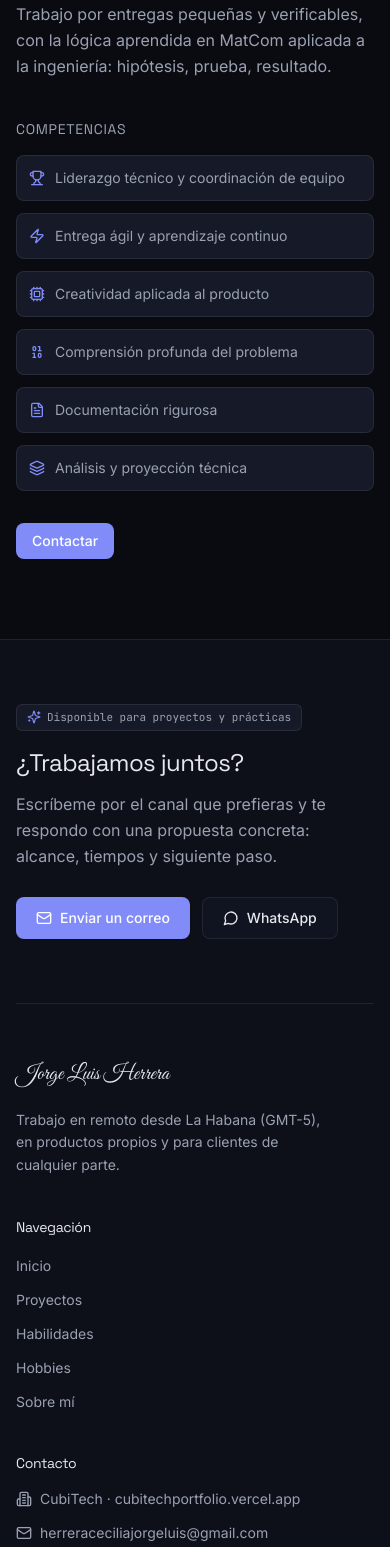
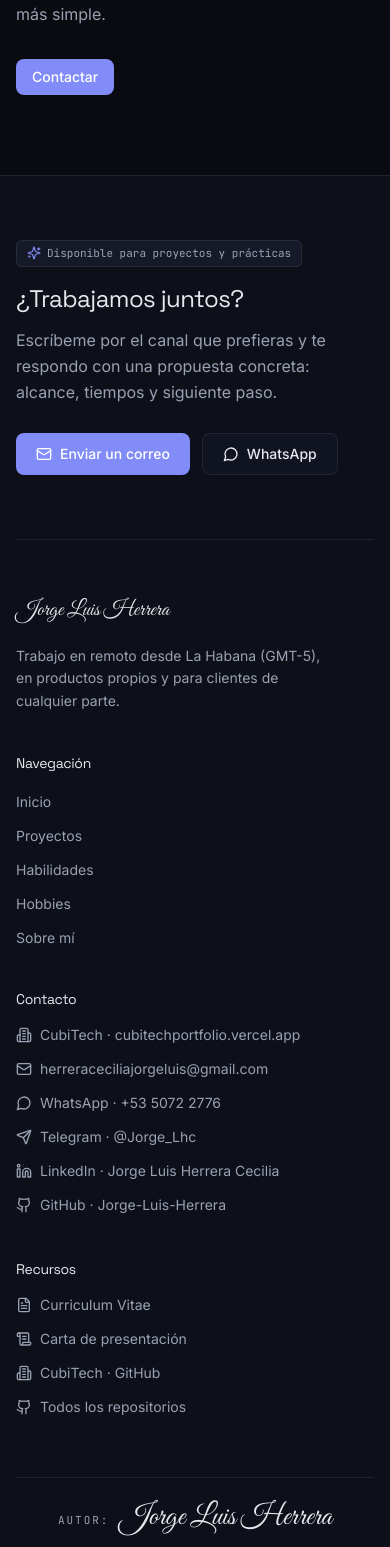
Before and after one commit to Jorge-Luis-Herrera/Porfolio, a React (Vite) app: page / in a window 390 px wide. Shown: the part 6792-8339 px from the top of the page. Built offline with nearby package versions, Linux system fonts and the light colour scheme.

Commit message:
Reescribe Sobre mi sin repetir ideas, quita Competencias y pone Autor en el pie

```diff
--- a/src/components/sections/AboutSection.tsx
+++ b/src/components/sections/AboutSection.tsx
@@ -1,20 +1,10 @@
 import { motion } from 'framer-motion';
-import { Trophy, Zap, Cpu, Binary, FileText, Layers } from 'lucide-react';
 import { useLanguage } from '../../context/LanguageContext';
 import { BlurText } from '../ui/BlurText';
 import profileImg from '../../assets/profile.jpg';
 
 export const AboutSection = () => {
     const { t } = useLanguage();
-
-    const softSkills = [
-        { label: t('about.soft.leadership'), icon: Trophy },
-        { label: t('about.soft.speed'), icon: Zap },
-        { label: t('about.soft.creativity'), icon: Cpu },
-        { label: t('about.soft.understanding'), icon: Binary },
-        { label: t('about.soft.docs'), icon: FileText },
-        { label: t('about.soft.predictions'), icon: Layers },
-    ];
 
     return (
         <section id="about" className="scroll-mt-20 py-20 sm:py-28 border-t border-line">
@@ -38,25 +28,6 @@ export const AboutSection = () => {
                             <p>{t('about.p2')}</p>
                         </div>
 
-                        <h3 className="mt-10 mb-4 font-display text-sm uppercase tracking-wider text-muted">
-                            {t('about.soft.title')}
-                        </h3>
-                        <ul className="grid sm:grid-cols-2 lg:grid-cols-3 gap-3">
-                            {softSkills.map((s, i) => (
-                                <motion.li
-                                    key={s.label}
-                                    initial={{ opacity: 0, y: 8 }}
-                                    whileInView={{ opacity: 1, y: 0 }}
-                                    viewport={{ once: true }}
-                                    transition={{ delay: i * 0.05 }}
-                                    className="flex items-start gap-2.5 p-3 rounded-lg bg-surface-2 border border-line text-sm text-muted"
-                                >
-                                    <s.icon className="w-4 h-4 text-accent shrink-0 mt-0.5" />
-                                    <span>{s.label}</span>
-                                </motion.li>
-                            ))}
-                        </ul>
-
                         <div className="mt-8 flex flex-wrap gap-3">
                             <a
                                 href="#contact"
--- a/src/components/sections/Footer.tsx
+++ b/src/components/sections/Footer.tsx
@@ -185,8 +185,13 @@ export const Footer = () => {
 
                 {/* Bottom bar */}
                 <div className="py-6 border-t border-line flex flex-col sm:flex-row items-center justify-between gap-4">
-                    <p className="font-signature text-3xl leading-none text-ink sm:text-[2.1rem]">
-                        {t('footer.madeBy')}
+                    <p className="flex items-baseline gap-2.5">
+                        <span className="font-mono text-[11px] uppercase tracking-[0.18em] text-muted">
+                            {t('footer.author')}
+                        </span>
+                        <span className="font-signature text-3xl leading-none text-ink sm:text-[2.1rem]">
+                            Jorge Luis Herrera
+                        </span>
                     </p>
                     <a
                         href="#home"
--- a/src/components/ui/LetterReveal.tsx
+++ b/src/components/ui/LetterReveal.tsx
@@ -1,4 +1,5 @@
 import { useReducedMotion } from 'framer-motion';
+import type { AnimationEvent } from 'react';
 
 interface LetterRevealProps {
     text: string;
@@ -23,8 +24,14 @@ export const LetterReveal = ({ text, delay = 0, stagger = 12, className }: Lette
     const words = text.split(' ');
     let index = 0;
 
+    // Clear the animation as soon as each letter lands: leftover filter and
+    // transform values make desktop renderers paint the text heavy or muddy.
+    const handleAnimationEnd = (event: AnimationEvent<HTMLSpanElement>) => {
+        (event.target as HTMLElement).classList.add('letter-done');
+    };
+
     return (
-        <span className={className}>
+        <span className={className} onAnimationEnd={handleAnimationEnd}>
             <span className="sr-only">{text}</span>
             <span aria-hidden="true">
                 {words.map((word, wordIndex) => (
--- a/src/context/LanguageContext.tsx
+++ b/src/context/LanguageContext.tsx
@@ -73,15 +73,8 @@ const translations = {
         'skills.tools': 'Herramientas & DevOps',
 
         'about.title': 'Sobre mí',
-        'about.p1': 'Soy desarrollador full-stack freelance y CTO en CubiTech. Antes de escribir la primera línea me gusta entender el problema: medir, iterar y buscar la solución simple que aguanta el paso del tiempo.',
-        'about.p2': 'Trabajo por entregas pequeñas y verificables, con la lógica aprendida en MatCom aplicada a la ingeniería: hipótesis, prueba, resultado.',
-        'about.soft.title': 'Competencias',
-        'about.soft.leadership': 'Liderazgo técnico y coordinación de equipo',
-        'about.soft.speed': 'Entrega ágil y aprendizaje continuo',
-        'about.soft.creativity': 'Creatividad aplicada al producto',
-        'about.soft.understanding': 'Comprensión profunda del problema',
-        'about.soft.docs': 'Documentación rigurosa',
-        'about.soft.predictions': 'Análisis y proyección técnica',
+        'about.p1': 'Soy desarrollador full-stack freelance y CTO en CubiTech.',
+        'about.p2': 'Vengo de MatCom y trabajo como se trabaja la matemática: entender bien el problema antes de escribir la primera línea y buscar la solución más simple.',
 
         'contact.title': '¿Trabajamos juntos?',
         'contact.description': 'Escríbeme por el canal que prefieras y te respondo con una propuesta concreta: alcance, tiempos y siguiente paso.',
@@ -96,7 +89,7 @@ const translations = {
         'footer.link.cover': 'Carta de presentación',
         'footer.link.repos': 'Todos los repositorios',
         'footer.link.top': 'Volver arriba',
-        'footer.madeBy': 'Hecho por Jorge',
+        'footer.author': 'Autor:',
 
         'stats.projects': 'Proyectos en GitHub',
         'stats.production': 'Apps en producción',
@@ -215,15 +208,8 @@ const translations = {
         'skills.tools': 'Tools & DevOps',
 
         'about.title': 'About me',
-        'about.p1': "I'm a freelance full-stack developer and CTO at CubiTech. Before writing the first line I like to understand the problem: measure, iterate, and look for the simple solution that stands the test of time.",
-        'about.p2': 'I ship in small, verifiable steps, applying the logic I learned at MatCom to engineering: hypothesis, test, result.',
-        'about.soft.title': 'Competencies',
-        'about.soft.leadership': 'Technical leadership and team coordination',
-        'about.soft.speed': 'Agile delivery and continuous learning',
-        'about.soft.creativity': 'Product-driven creativity',
-        'about.soft.understanding': 'Deep understanding of the problem',
-        'about.soft.docs': 'Rigorous documentation',
-        'about.soft.predictions': 'Technical analysis and forecasting',
+        'about.p1': "I'm a freelance full-stack developer and CTO at CubiTech.",
+        'about.p2': 'I come from MatCom and I work the way mathematics is done: understand the problem properly before writing the first line, and look for the simplest solution.',
 
         'contact.title': "Let's work together",
         'contact.description': 'Reach out through your favorite channel and I will answer with a concrete proposal: scope, timing, and next step.',
@@ -238,7 +224,7 @@ const translations = {
         'footer.link.cover': 'Cover letter',
         'footer.link.repos': 'All repositories',
         'footer.link.top': 'Back to top',
-        'footer.madeBy': 'Made by Jorge',
+        'footer.author': 'Author:',
 
         'stats.projects': 'Projects on GitHub',
         'stats.production': 'Apps in production',
--- a/src/index.css
+++ b/src/index.css
@@ -183,6 +183,18 @@
   opacity: 0;
   white-space: pre;
   animation: letter-in 0.5s cubic-bezier(0.22, 1, 0.36, 1) forwards;
+}
+
+/*
+ * When a letter lands, drop the animation and its leftover filter/transform.
+ * Keeping them paints every letter in its own composited layer, which makes
+ * the text look heavier or muddier on desktop while mobile stays fine.
+ */
+.letter-done {
+  animation: none;
+  opacity: 1;
+  filter: none;
+  transform: none;
 }
 
 /* Custom scrollbar for the modal */
```
